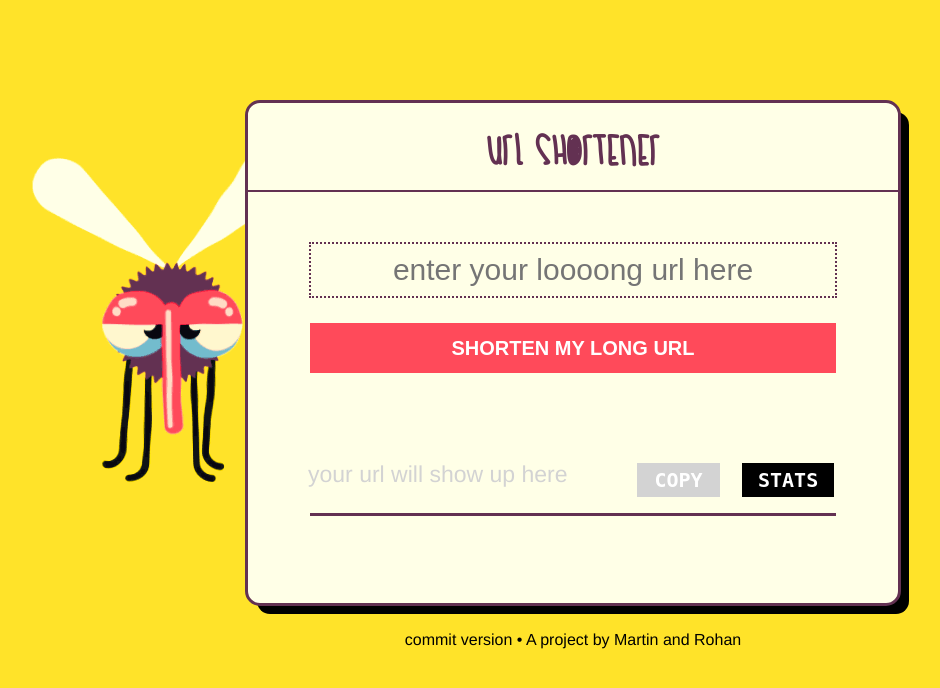
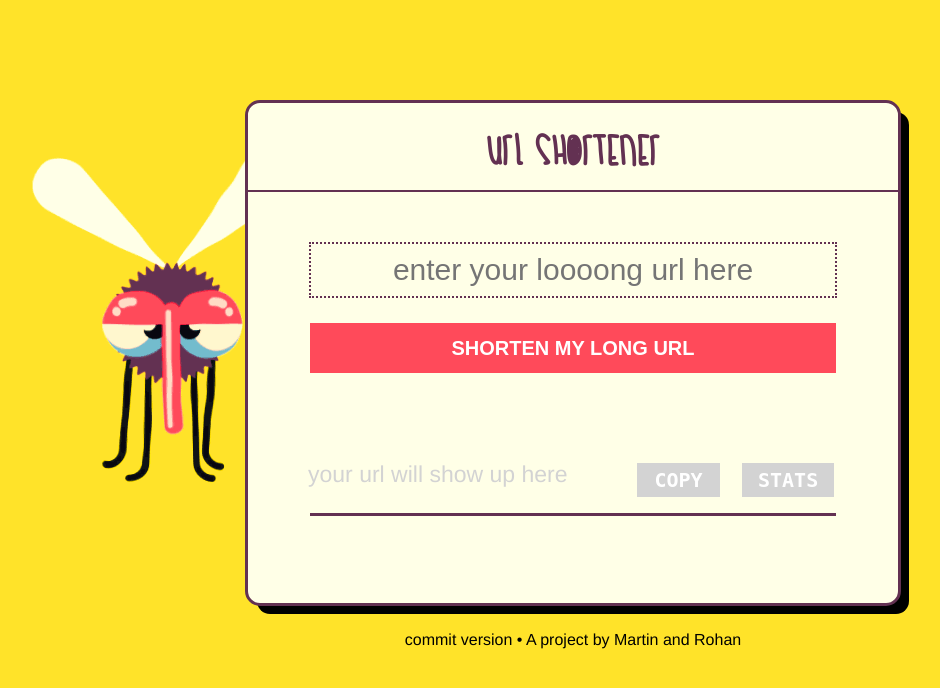
Before and after one commit to rohanharikr/short-url, a Flask app: page / in a window 1280 px wide, with the pointer over the restyled element. Shown: the top 688 px of the page, without its empty margins (67-1007 px from the left). Run offline with Flask 2, Linux system fonts and the light colour scheme.

Commit message:
minor ui fix

```diff
--- a/static/css/styles.css
+++ b/static/css/styles.css
@@ -144,7 +144,7 @@ input:focus {
 
  .actone:hover,
  .acttwo:hover {
-     background: #000;
+     background: #d3d3d3;
   }
 
  .actonee,
```
